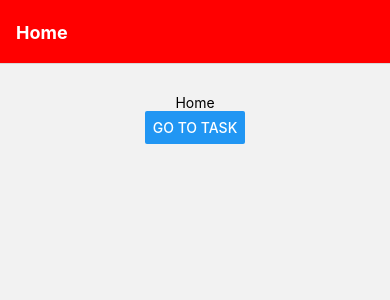
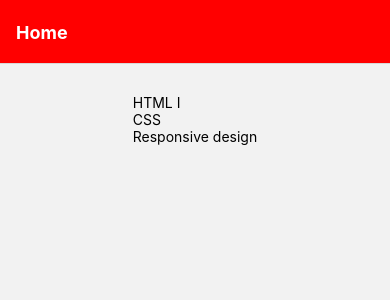
Before and after one commit to Moizasif/react-native-expo, a React Native app: screen /Home in a window 390 px wide. Shown: the top 300 px of the page. Built offline with nearby package versions, Linux system fonts and the light colour scheme.

Commit message:
Passing data to another screen

```diff
--- a/routes/MyStack.js
+++ b/routes/MyStack.js
@@ -20,7 +20,9 @@
       }}
        >
            <Stack.Screen name="Home" component={Home}  />
-           <Stack.Screen name="Task" component={Task}  />
+           <Stack.Screen name="Task" component={Task}
+           options={({route})=>({title:route.params.task})}
+           />
         </Stack.Navigator>
    )
 }
--- a/screens/Home.js
+++ b/screens/Home.js
@@ -1,17 +1,24 @@
-import React from "react";
-import { View, Text, Button } from "react-native";
+import React, {useState} from "react";
+import { View, Text, Button, FlatList, TouchableOpacity } from "react-native";
 import { global } from "../styles/global";
 
 const Home = ({navigation}) => {
-    const goToTask = () => {
-        navigation.push("Task")
-    }
+    const [tasks, setTasks] = useState([
+        {"task":"HTML I","done":true, "id": "1"},
+        {"task":"CSS","done":true, "id": "2"},
+        {"task":"Responsive design","done":true, "id": "3"},
+        ])
+
    return (
        <View style={global.container}>
-           <Text>Home</Text>
-           <Button title="Go to task"
-           onPress={goToTask}
-           />
+          <FlatList
+          data={tasks}
+          renderItem={({item}) => (
+              <TouchableOpacity onPress={() => navigation.navigate("Task",item)}>
+           <Text>{item.task}</Text>
+           </TouchableOpacity>
+          )}
+          />
        </View>
    )
 }
--- a/screens/Task.js
+++ b/screens/Task.js
@@ -2,7 +2,7 @@
 import { View, Text, Button } from "react-native";
 import { global } from "../styles/global";
 
-const Task = ({navigation}) => {
+const Task = ({navigation, route}) => {
     const goToHome = () => {
         navigation.pop()
         //because we want to go to the home / start page
@@ -10,7 +10,7 @@
     }
    return (
        <View style={global.container}>
-           <Text>Task</Text>
+           <Text>{route.params.task}</Text>
            <Button title="Back to Home" onPress={goToHome}/>
        </View>
    )
```
